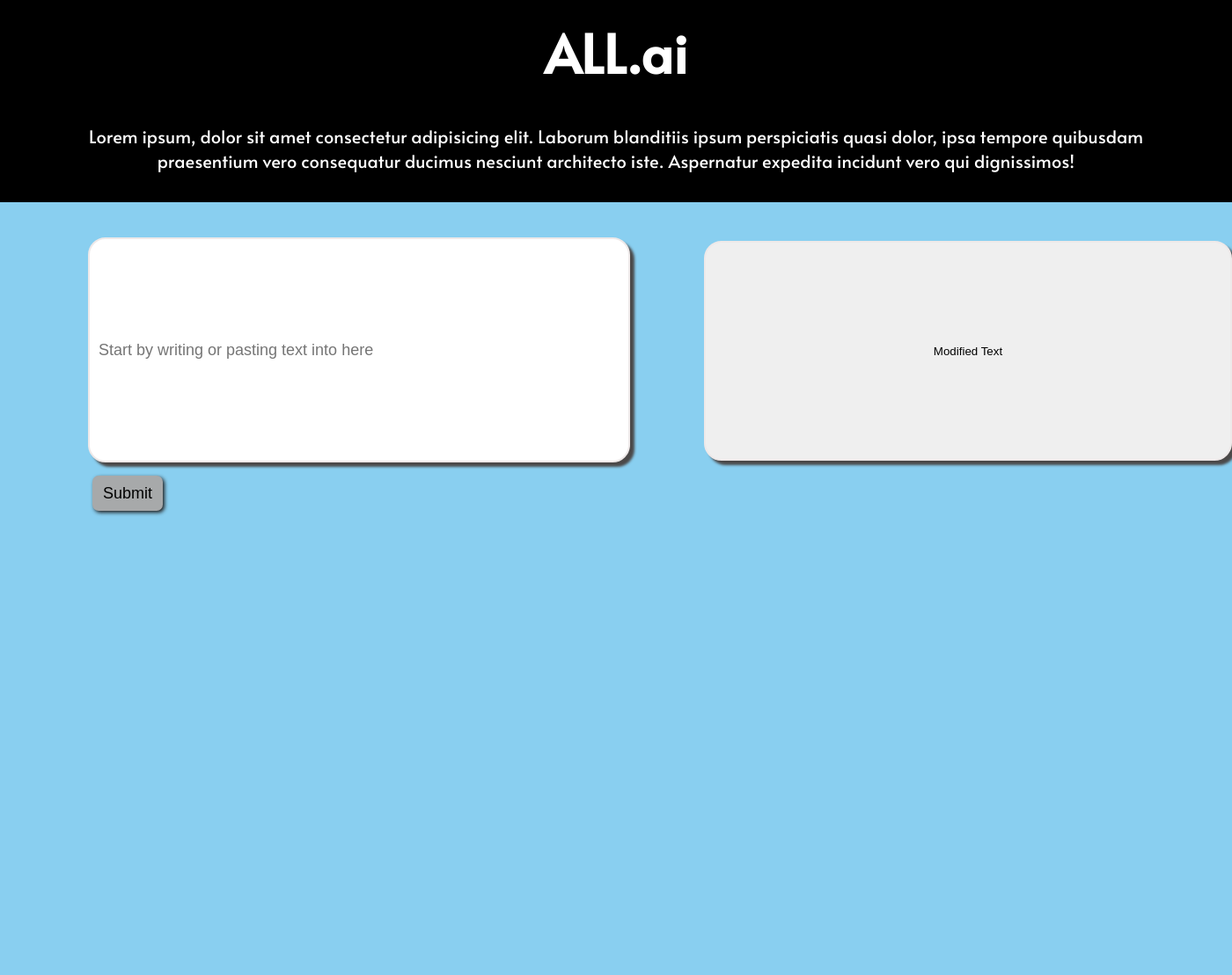
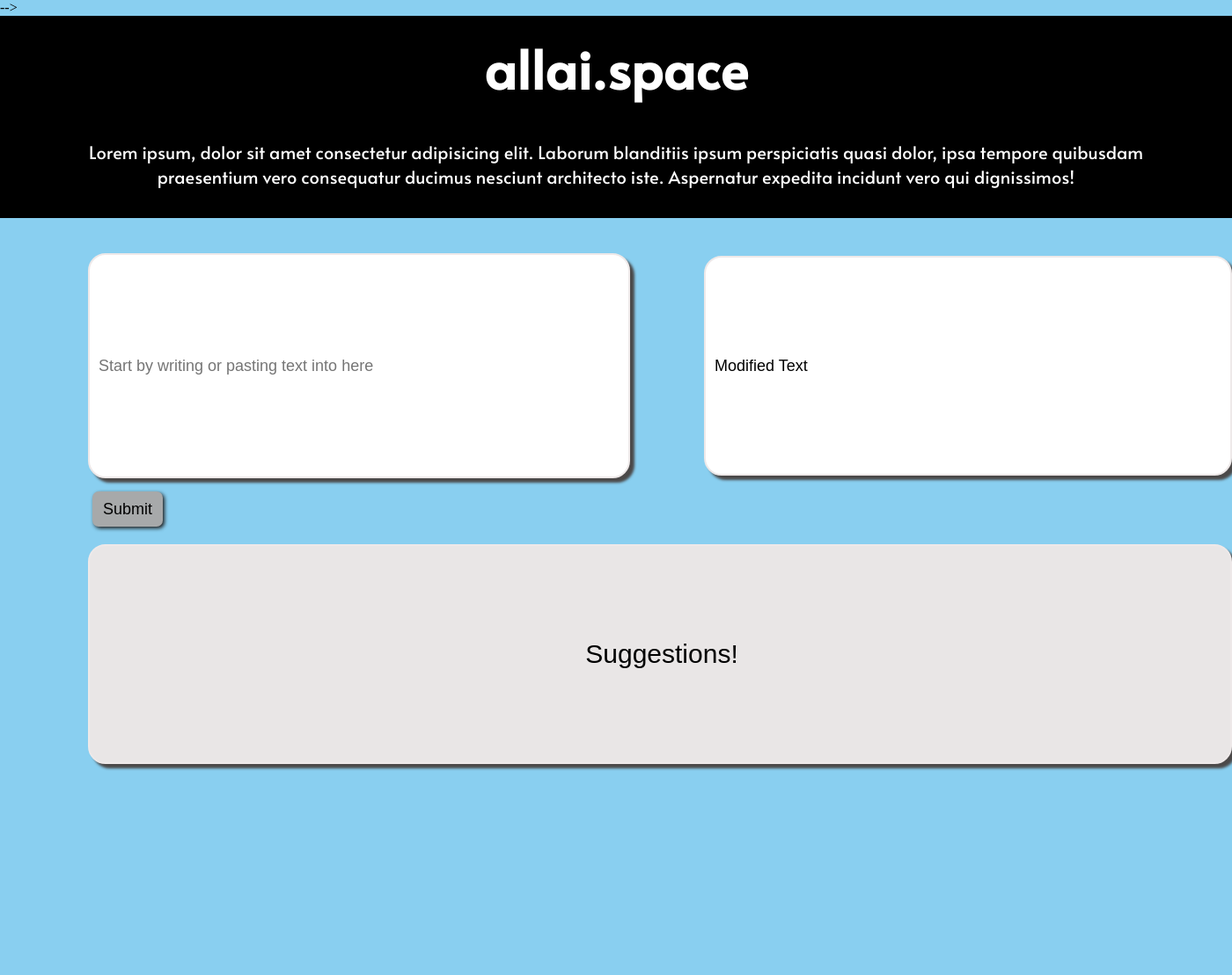
Before and after one commit to aayushimodi/all.ai, a Flask app: page / in a window 1400 px wide. Shown: the top 1109 px of the page at 88% size. Run offline with Flask 2, Linux system fonts and the light colour scheme.

Commit message:
finish UI

```diff
--- a/Frontend/app.py
+++ b/Frontend/app.py
@@ -10,11 +10,12 @@ def load_page():
 @app.route('/processdata', methods=["POST"])
 def processData():
     data = request.form.get('getText')
-    # print(data)
+    # function that takes in data and returns suggestions
     return data
-    # modify text
-    # return modified_text
 
+@app.route('/suggestionsdata', methods=["POST"])
+def suggestionsData():
+    return "hello world testing 123" #function that returns suggestions
 
 if __name__ == '__main__':
     app.run(host="localhost", port=8080, debug=True)
--- a/Frontend/static/main.js
+++ b/Frontend/static/main.js
@@ -6,6 +6,12 @@ function getText() {
     fetch('/processdata', { method: 'POST', body: formData })
         .then(res => res.text())
         .then(text => outputText(text))
+
+
+    const formData2 = new FormData();
+    fetch('/suggestionsdata', { method: 'POST', body: formData2 })
+        .then(res => res.text())
+        .then(text => outputSuggestions(text))
 }
 
 function outputText(text) {
@@ -14,3 +20,10 @@ function outputText(text) {
     var modified_text = document.getElementById("text_output")
     modified_text.value = str;
 }
+
+function outputSuggestions(text) {
+    var str = text;
+    console.log(str);
+    var suggestions_field = document.getElementById("suggestionsBox")
+    suggestions_field.value = str;
+}
--- a/Frontend/static/style.css
+++ b/Frontend/static/style.css
@@ -47,6 +47,7 @@ body {
     border-style: solid;
     border-color: rgb(238, 233, 233);
     box-shadow: 5px 5px 3px rgb(75, 73, 73);
+    background-color: white;
 }
 
 #user_input:focus {
@@ -75,6 +76,7 @@ body {
     border-style: solid;
     border-color: rgb(238, 233, 233);
     box-shadow: 5px 5px 3px rgb(75, 73, 73);
+    background-color: white;
 }
 
 #user_input[type=text]{
@@ -84,7 +86,7 @@ body {
     color: black;
 }
 
-#text_output[type=text]{
+#text_output[type=button]{
     text-align: left;
     font-size: 18px;
     padding-left: 10px;
@@ -104,3 +106,21 @@ body {
     box-shadow: 2px 2px 4px rgb(31, 29, 29);
     background-color: rgb(167, 169, 170);
 }
+
+#suggestionsBox {
+    margin-top: 20px;
+    margin-left: 100px;
+    width: 1300px;
+    height: 250px;
+    border-radius: 20px;
+    border-style: solid;
+    border-color: rgb(238, 233, 233);
+    box-shadow: 5px 5px 3px rgb(75, 73, 73);
+    background-color: rgb(233, 230, 230);
+}
+
+#suggestionsBox[type=button]{
+    font-size: 30px;
+    padding-left: 10px;
+    color: black;
+}
--- a/Frontend/templates/index.html
+++ b/Frontend/templates/index.html
@@ -5,7 +5,7 @@
     <meta charset="UTF-8">
     <meta name="viewport" content="width=device-width, initial-scale=1.0">
     <title>All.AI</title>
-    <!-- <link rel="stylesheet" href="style.css">
+    <!-- <link rel="stylesheet" href="style.css"> -->
     <script src="main.js"></script> -->
     <link rel="stylesheet" href="{{ url_for('static', filename='style.css') }}" type="text/css" />
     <script type="text/javascript" src="{{ url_for('static', filename='main.js') }}"></script>
@@ -14,7 +14,7 @@
 <body>
     <div id="top_bar">
         <br>
-        <h1>ALL.ai</h1>
+        <h1>allai.space</h1>
         <p>Lorem ipsum, dolor sit amet consectetur adipisicing elit. Laborum blanditiis ipsum perspiciatis quasi dolor,
             ipsa tempore quibusdam praesentium vero consequatur ducimus nesciunt architecto iste. Aspernatur expedita
             incidunt vero qui dignissimos!
@@ -22,9 +22,12 @@
     </div>
     <div id="form">
         <input id="user_input" type="text" placeholder="Start by writing or pasting text into here"/></input>
-        <input id="text_output" type="button" value="Modified Text" /></input>
+        <input id="text_output" type="button" value="Modified Text"/></input>
         <br>
         <button onclick="getText()" type="submit" id="submit_button">Submit</button>
+    </div>
+    <div id='suggestions'>
+        <input id='suggestionsBox'type="button"value="Suggestions!"></input>
     </div>
 </body>
 
```
